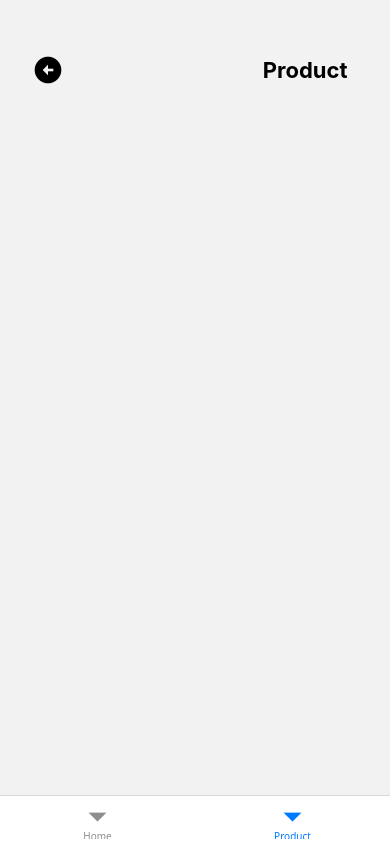
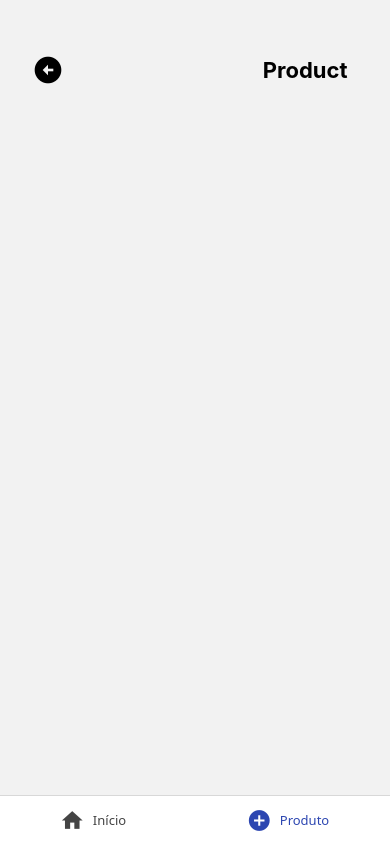
Before and after one commit to gufvr/navigation, a React Native app: screen /Product in a window 390 px wide. Built offline with nearby package versions, Linux system fonts and the light colour scheme.

Commit message:
feat: enhance BottomRoutes with tabBar options and icons for Home and Product

```diff
--- a/src/routes/BottomRoutes.tsx
+++ b/src/routes/BottomRoutes.tsx
@@ -2,6 +2,7 @@
   BottomTabScreenProps,
   createBottomTabNavigator,
 } from '@react-navigation/bottom-tabs'
+import { MaterialIcons } from '@expo/vector-icons'
 
 import { Home } from '@/app/Home'
 import { Product } from '@/app/Product'
@@ -20,10 +21,33 @@
   return (
     <Tab.Navigator
       initialRouteName='Home'
-      screenOptions={{ headerShown: false }}
+      screenOptions={{
+        headerShown: false,
+        tabBarActiveTintColor: '#2C46B1',
+        tabBarInactiveTintColor: '#444444',
+        tabBarLabelPosition: 'beside-icon',
+      }}
     >
-      <Tab.Screen name='Home' component={Home} />
-      <Tab.Screen name='Product' component={Product} />
+      <Tab.Screen
+        name='Home'
+        component={Home}
+        options={{
+          tabBarLabel: 'Início',
+          tabBarIcon: ({ color, size }) => (
+            <MaterialIcons name='home' color={color} size={size} />
+          ),
+        }}
+      />
+      <Tab.Screen
+        name='Product'
+        component={Product}
+        options={{
+          tabBarLabel: 'Produto',
+          tabBarIcon: ({ color, size }) => (
+            <MaterialIcons name='add-circle' color={color} size={size} />
+          ),
+        }}
+      />
     </Tab.Navigator>
   )
 }
```
